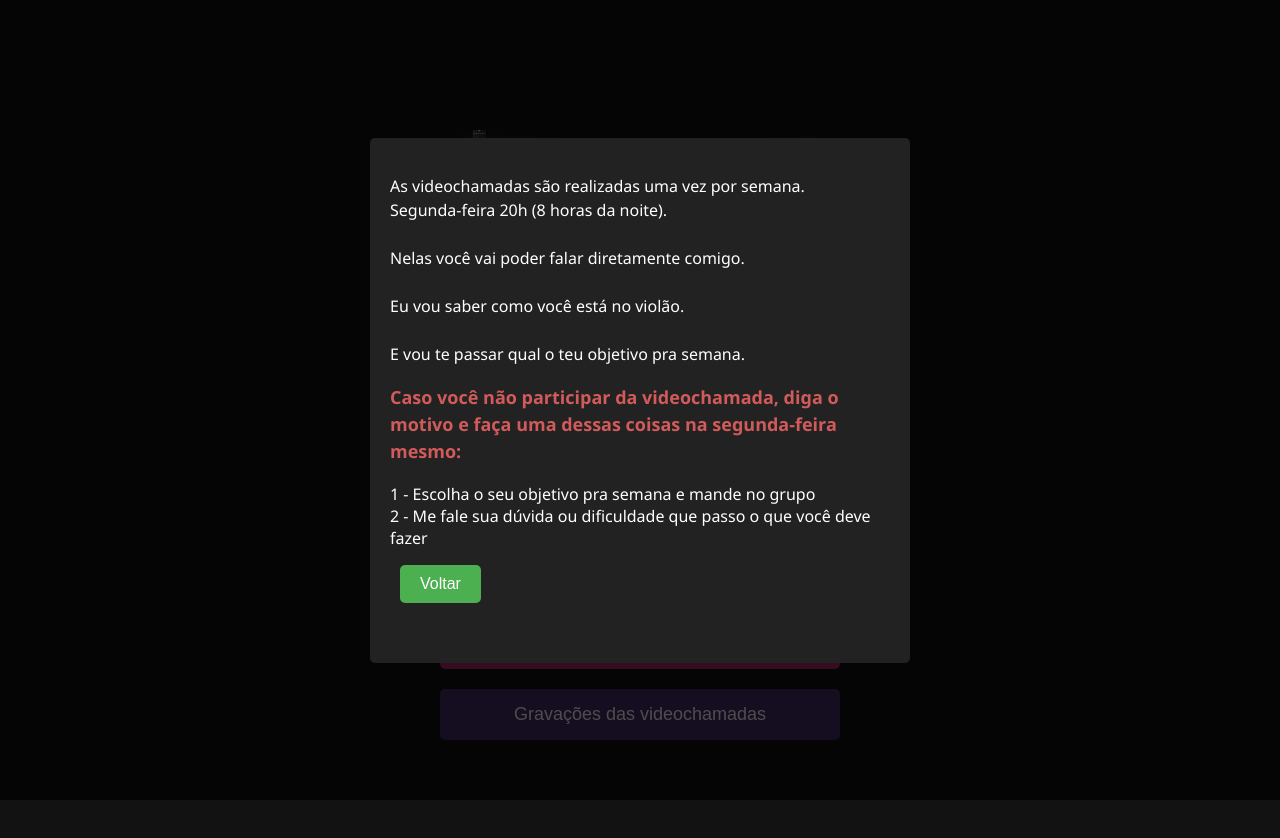
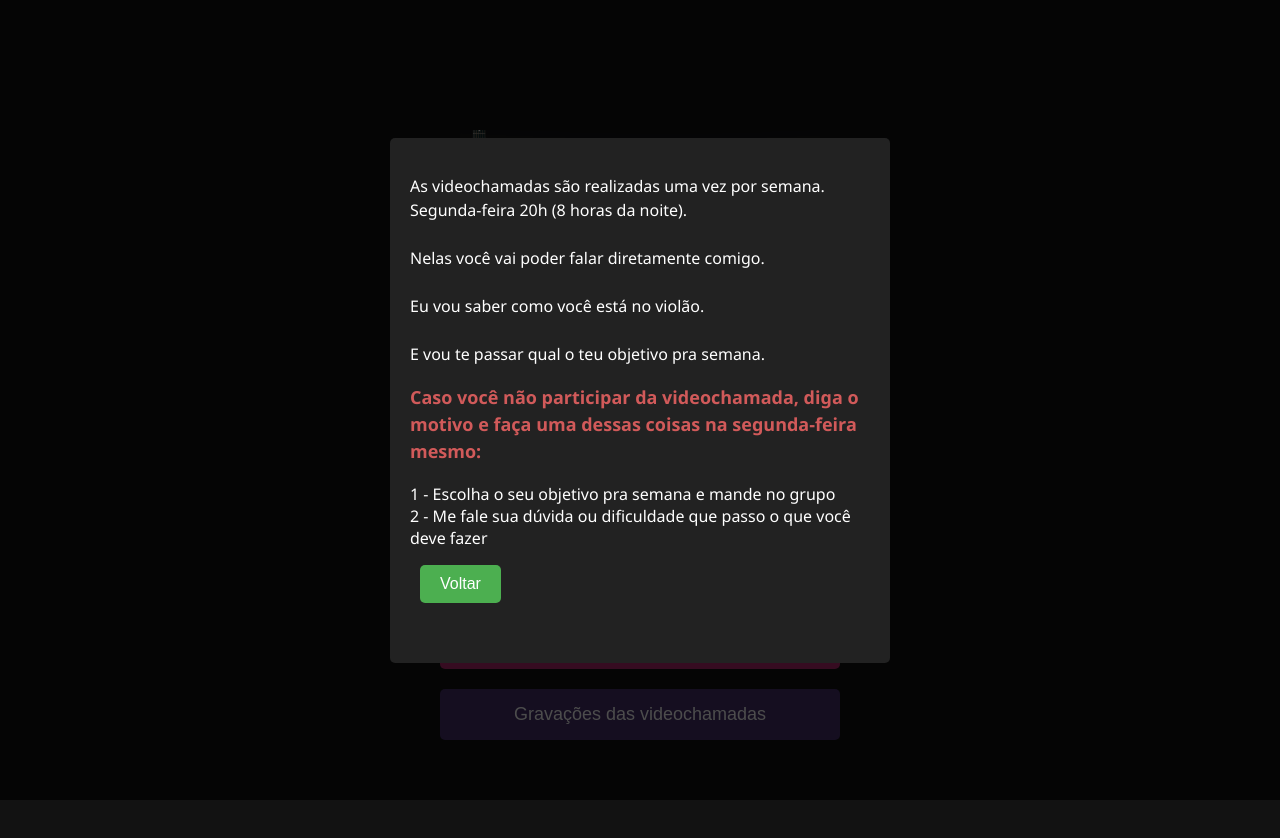
Before and after one commit to viocomg/cursofechadoviolao, a plain HTML site: page geral.html in a window 1280 px wide. Both pictures are taken after a click on the button "Como funcionam as videochamadas". Drawn offline with Linux system fonts and the light colour scheme.

Commit message:
Add files via upload

```diff
--- a/styles.css
+++ b/styles.css
@@ -315,6 +315,8 @@ button:hover {
 }
 
 .back-to-top {
+
+
     position: fixed;
     bottom: 20px;
     right: 20px;
@@ -521,6 +523,9 @@ button:hover {
 }
 
 .modal-content {
+    width: calc(100% - 40px);  /* para garantir margem lateral de 20px em cada lado */
+    margin: 20px auto;  /* margem automática horizontal e 20px vertical */
+    box-sizing: border-box; /* garante que padding e bordas sejam incluídos na largura */
     position: relative;
     max-height: 90vh;
     padding: 20px;
@@ -558,6 +563,8 @@ button:hover {
 }
 
 .toggle-header {
+
+    box-sizing: border-box;
     padding: 15px;
     text-align: center;
     font-size: 18px;
```
